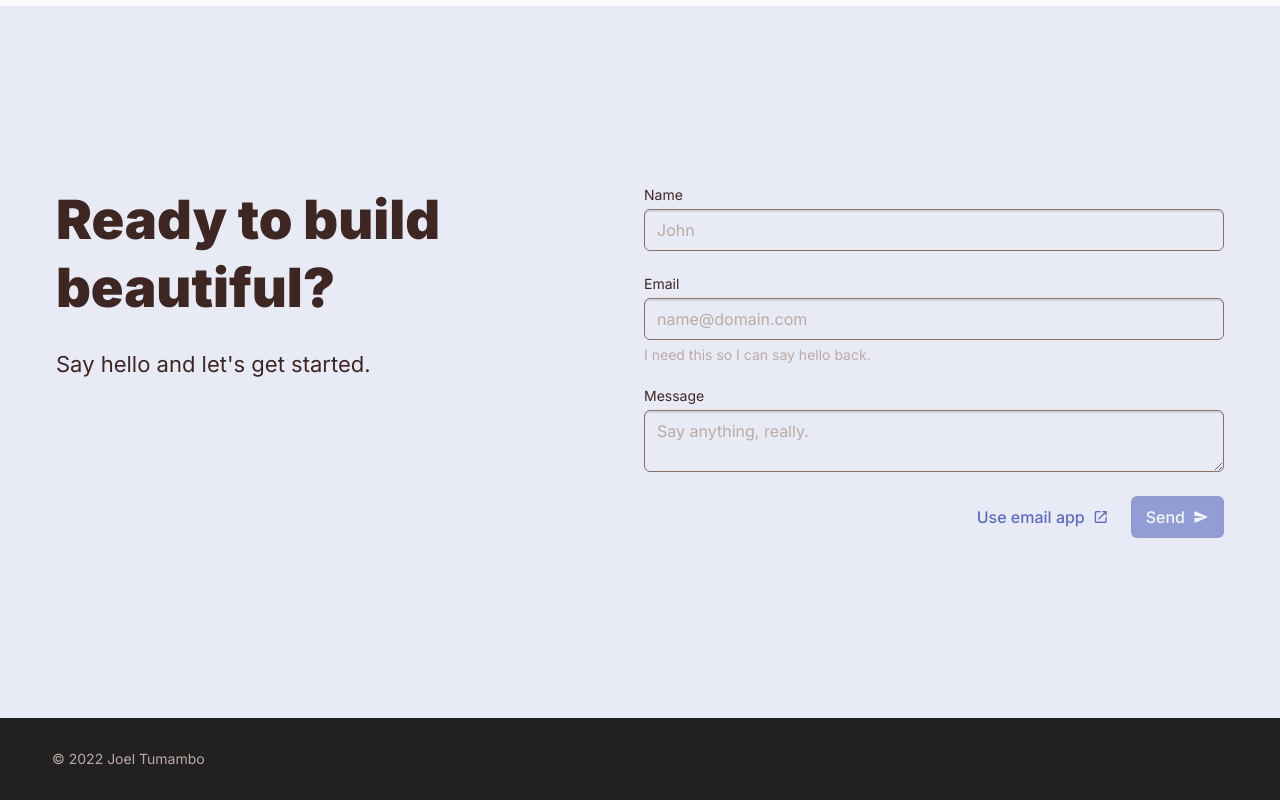
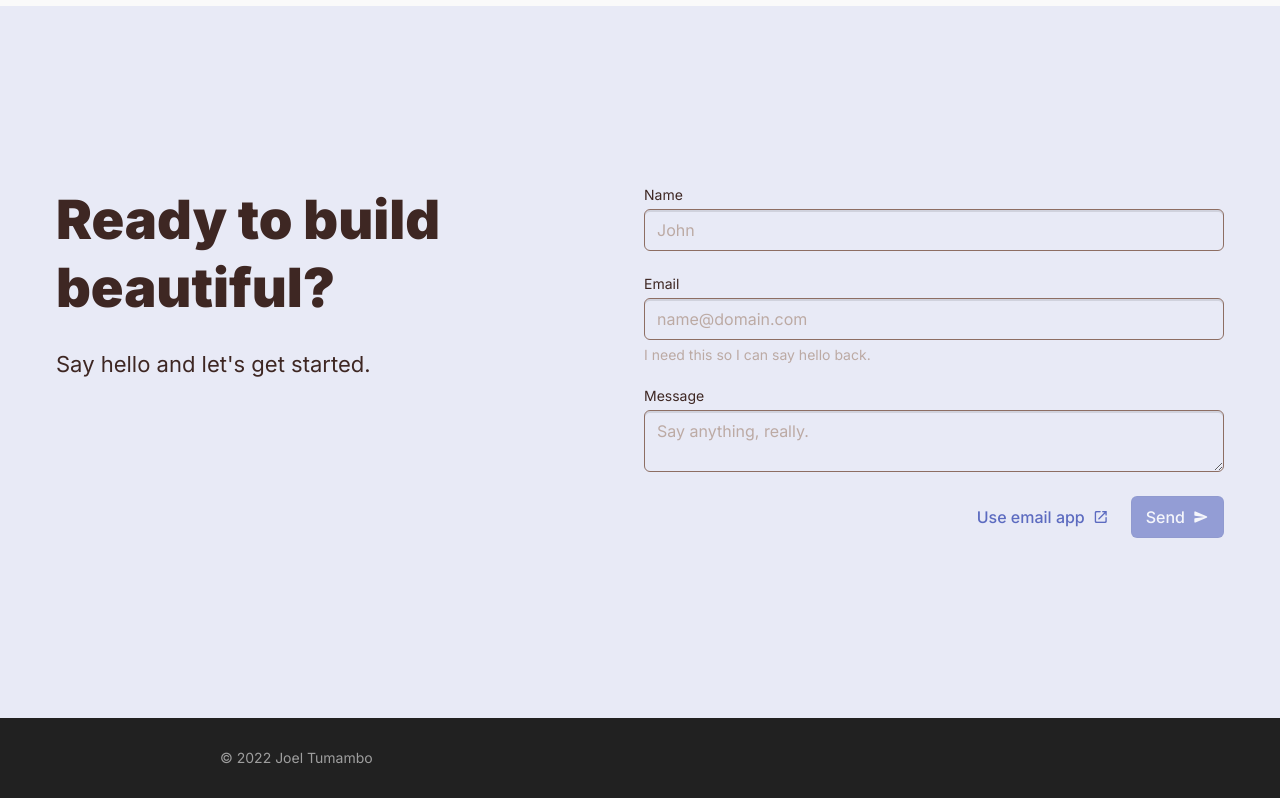
Before and after one commit to joeltumambo/joeltumambo.com, a Next.js app: page / in a window 1280 px wide. Shown: the part 2131-2931 px from the top of the page. Built offline with nearby package versions, Linux system fonts and the light colour scheme.

Commit message:
Fix Footer

```diff
--- a/components/Footer.tsx
+++ b/components/Footer.tsx
@@ -1,13 +1,20 @@
 import Typography from "./Typography";
 import styles from "../styles/Home.module.css";
+import Container from "./Container";
 
 const Footer = () => (
-  <footer className={styles.footer}>
-    <div>
+  <footer
+    style={{
+      background: "#212121",
+      color: "#9e9e9e",
+      padding: "16px 0",
+    }}
+  >
+    <Container height="48px">
       <Typography gutter={0} color="inherit" size={{ xs: -2, sm: -1 }}>
         © {new Date().getFullYear()} Joel Tumambo
       </Typography>
-    </div>
+    </Container>
   </footer>
 );
 
```
